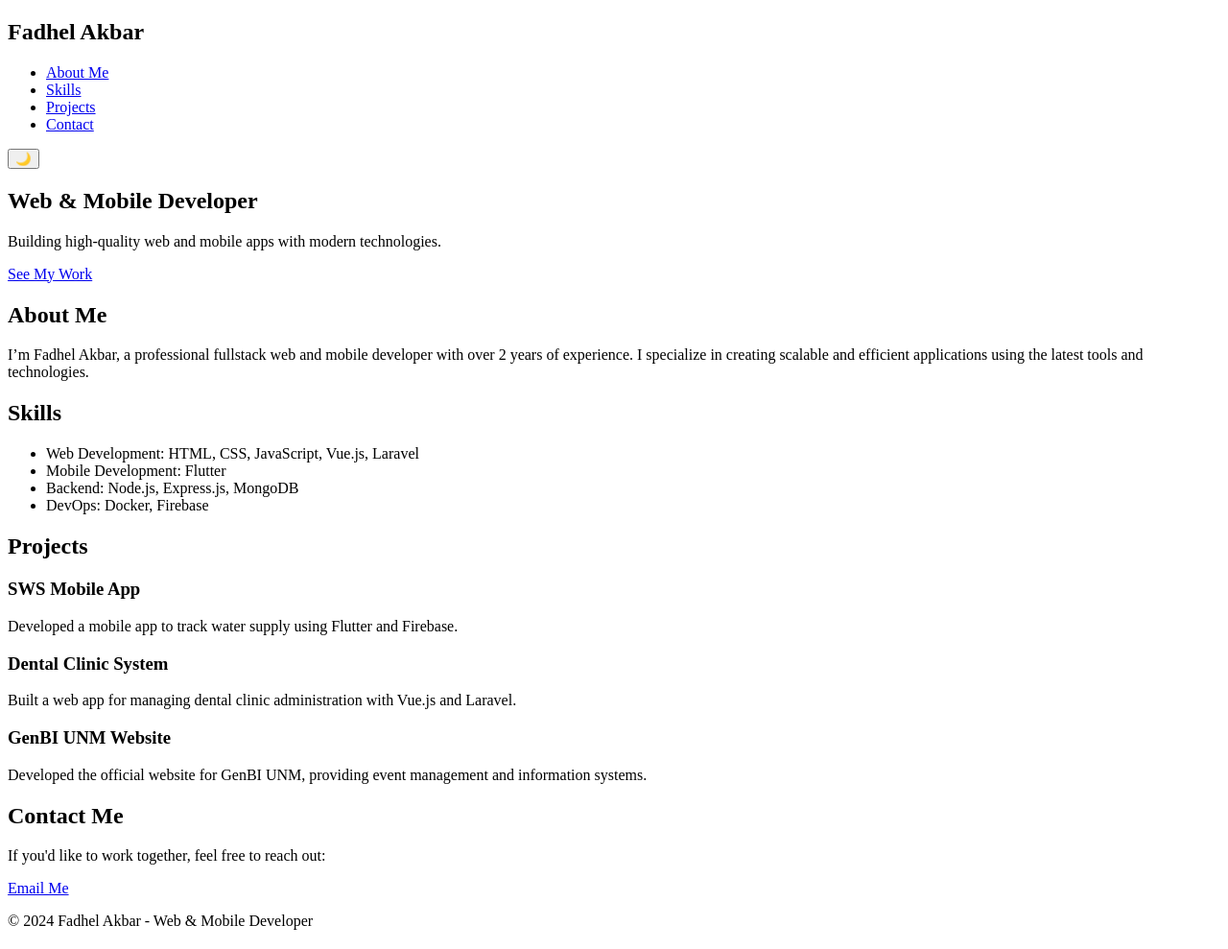
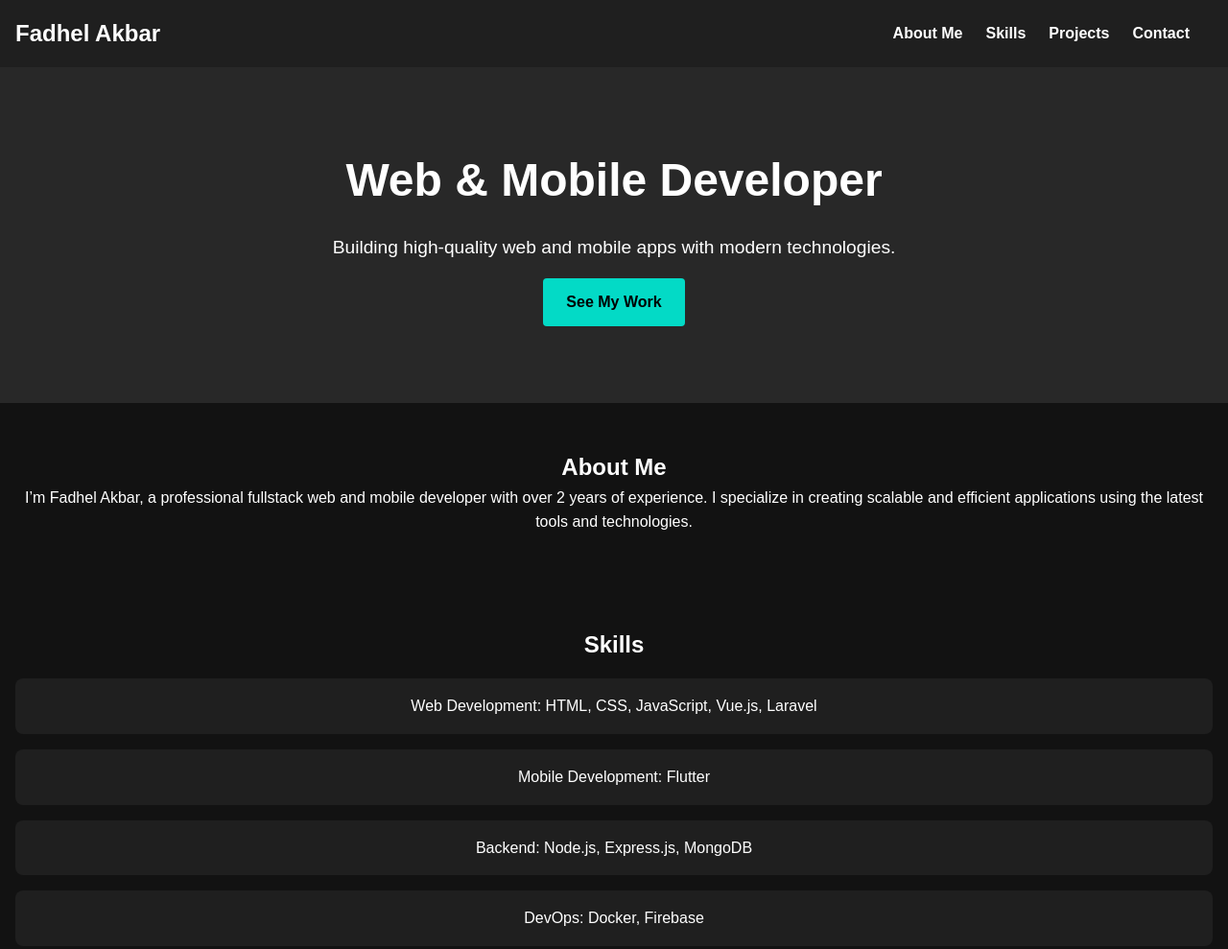
Before and after one commit to fadelakbars/Example-Deploy-to-Github, a plain HTML site: page index.html in a window 1280 px wide. Shown: the top 989 px of the page at 96% size. Drawn offline with Linux system fonts and the light colour scheme.

Commit message:
Update index.html

```diff
--- a/index.html
+++ b/index.html
@@ -5,7 +5,91 @@
   <meta name="viewport" content="width=device-width, initial-scale=1.0">
   <meta http-equiv="X-UA-Compatible" content="ie=edge">
   <title>Fadhel Akbar - Web & Mobile Developer</title>
-  <link rel="stylesheet" href="styles.css">
+  <style>
+    * {
+      margin: 0;
+      padding: 0;
+      box-sizing: border-box;
+    }
+
+    body {
+      font-family: 'Arial', sans-serif;
+      background-color: #121212;
+      color: #fff;
+      line-height: 1.6;
+    }
+
+    .navbar {
+      display: flex;
+      justify-content: space-between;
+      align-items: center;
+      padding: 1rem;
+      background-color: #1f1f1f;
+    }
+
+    .nav-links {
+      list-style: none;
+      display: flex;
+    }
+
+    .nav-links li {
+      margin-right: 1.5rem;
+    }
+
+    .nav-links a {
+      color: #fff;
+      text-decoration: none;
+      font-weight: bold;
+    }
+
+    #hero {
+      background-color: #282828;
+      text-align: center;
+      padding: 5rem 1rem;
+    }
+
+    .hero-content h2 {
+      font-size: 3rem;
+    }
+
+    .hero-content p {
+      font-size: 1.2rem;
+      margin: 1rem 0;
+    }
+
+    .cta-button {
+      display: inline-block;
+      padding: 0.75rem 1.5rem;
+      background-color: #03dac6;
+      color: #000;
+      border-radius: 4px;
+      text-decoration: none;
+      font-weight: bold;
+    }
+
+    #about, #skills, #projects, #contact {
+      padding: 3rem 1rem;
+      text-align: center;
+    }
+
+    .skills-list, .projects-list {
+      list-style: none;
+      padding: 0;
+    }
+
+    .skills-list li, .projects-list .project-item {
+      background-color: #1f1f1f;
+      margin: 1rem 0;
+      padding: 1rem;
+      border-radius: 8px;
+    }
+
+    footer {
+      text-align: center;
+      padding: 1.5rem;
+      background-color: #1f1f1f;
+    }
+  </style>
 </head>
 <body>
   <header>
@@ -17,7 +101,6 @@
         <li><a href="#projects">Projects</a></li>
         <li><a href="#contact">Contact</a></li>
       </ul>
-      <button id="theme-toggle" aria-label="Toggle Dark Mode">🌙</button>
     </nav>
   </header>
 
@@ -71,7 +154,5 @@
   <footer>
     <p>© 2024 Fadhel Akbar - Web & Mobile Developer</p>
   </footer>
-
-  <script src="script.js"></script>
 </body>
 </html>
```
